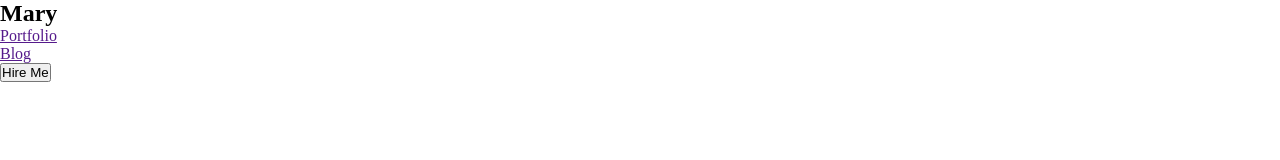
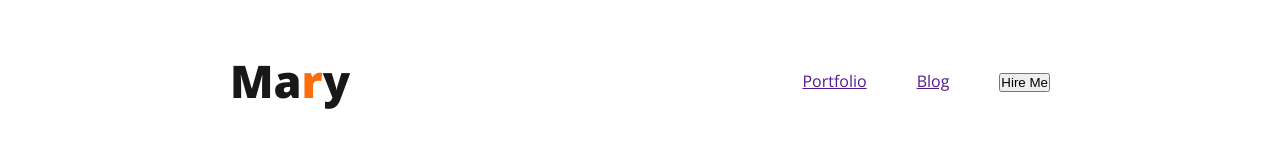
Before and after one commit to smhasan-shahriar/developer-portfolio-1, a plain HTML site: page index.html in a window 1280 px wide. Drawn offline with nearby package versions, Linux system fonts and the light colour scheme.

Commit message:
draft nav added

```diff
--- a/index.html
+++ b/index.html
@@ -1,25 +1,29 @@
 <!DOCTYPE html>
 <html lang="en">
   <head>
-    <meta charset="UTF-8">
-    <meta name="viewport" content="width=device-width, initial-scale=1.0">
+    <meta charset="UTF-8" />
+    <meta name="viewport" content="width=device-width, initial-scale=1.0" />
     <title>Web Developer Portfolio</title>
-    <link rel="stylesheet" href="resources/styles.css">
+    <link rel="stylesheet" href="resources/styles.css" />
+    <link rel="preconnect" href="https://fonts.googleapis.com" />
+    <link rel="preconnect" href="https://fonts.gstatic.com" crossorigin />
+    <link
+      href="https://fonts.googleapis.com/css2?family=Open+Sans:wght@400;700;800&display=swap"
+      rel="stylesheet"
+    />
   </head>
   <body>
     <header>
       <nav>
-            <h2 class="name">Mary</h2>
+        <h2 class="nav-title">Ma<span style="color: #fd6e0a">r</span>y</h2>
         <ul>
           <li><a href="">Portfolio</a></li>
           <li><a href="">Blog</a></li>
           <li><button>Hire Me</button></li>
         </ul>
-
       </nav>
     </header>
     <main></main>
     <footer></footer>
-
   </body>
 </html>
--- a/resources/styles.css
+++ b/resources/styles.css
@@ -1,4 +1,29 @@
-*{
-    margin: 0;
-    padding: 0;
+* {
+  margin: 0;
+  padding: 0;
+  box-sizing: border-box;
 }
+/* shared styles */
+body {
+  font-family: "Open Sans", sans-serif;
+}
+/* header styling */
+nav {
+  width: 100%;
+  display: flex;
+  justify-content: space-between;
+  padding: 50px 230px;
+  align-items: center;
+}
+
+.nav-title {
+  color: #181818;
+  font-size: 45px;
+  font-weight: 800;
+}
+
+nav ul {
+  display: flex;
+  list-style: none;
+  gap: 50px;
+}
```
Lines whose indentation alone changed are shown as unchanged.
